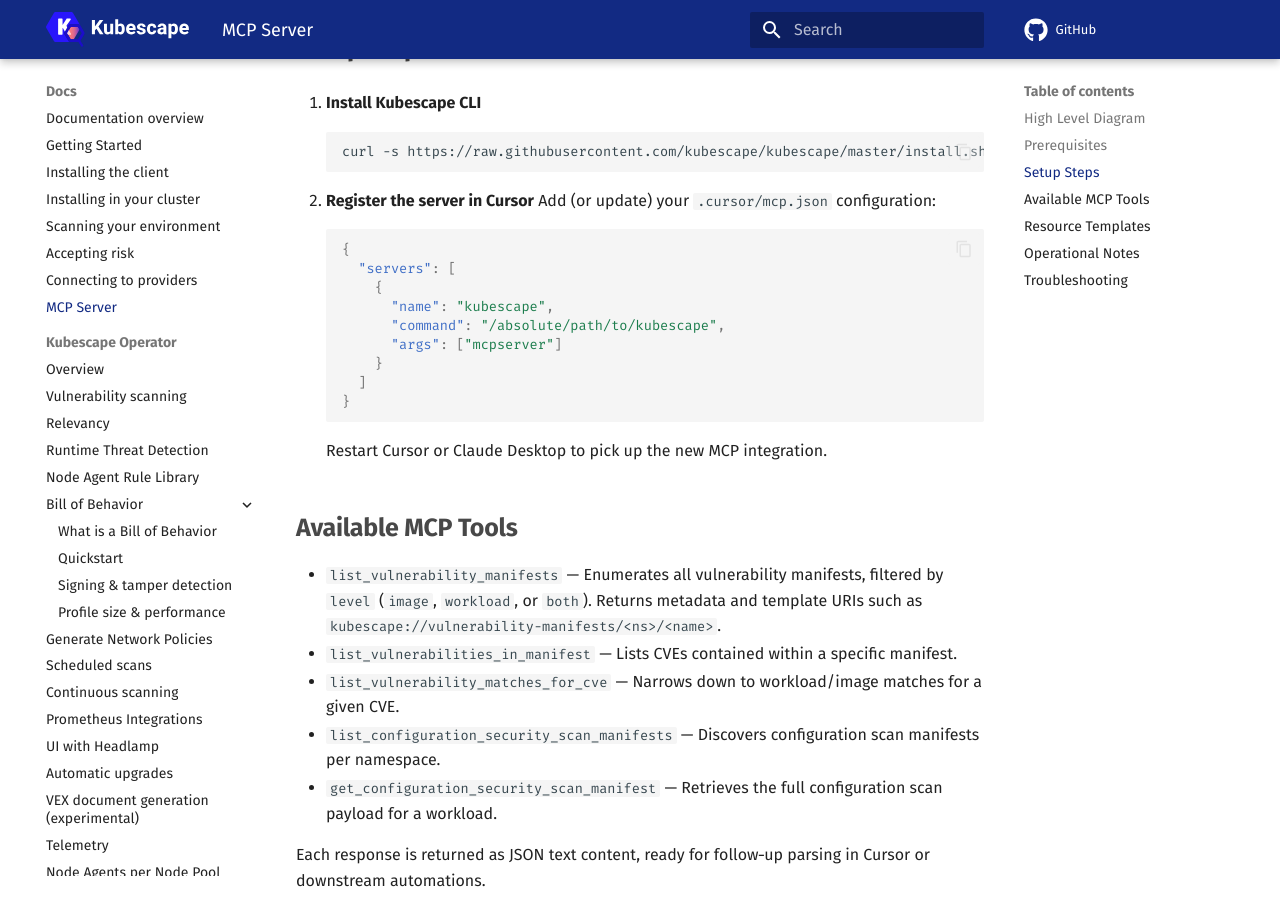
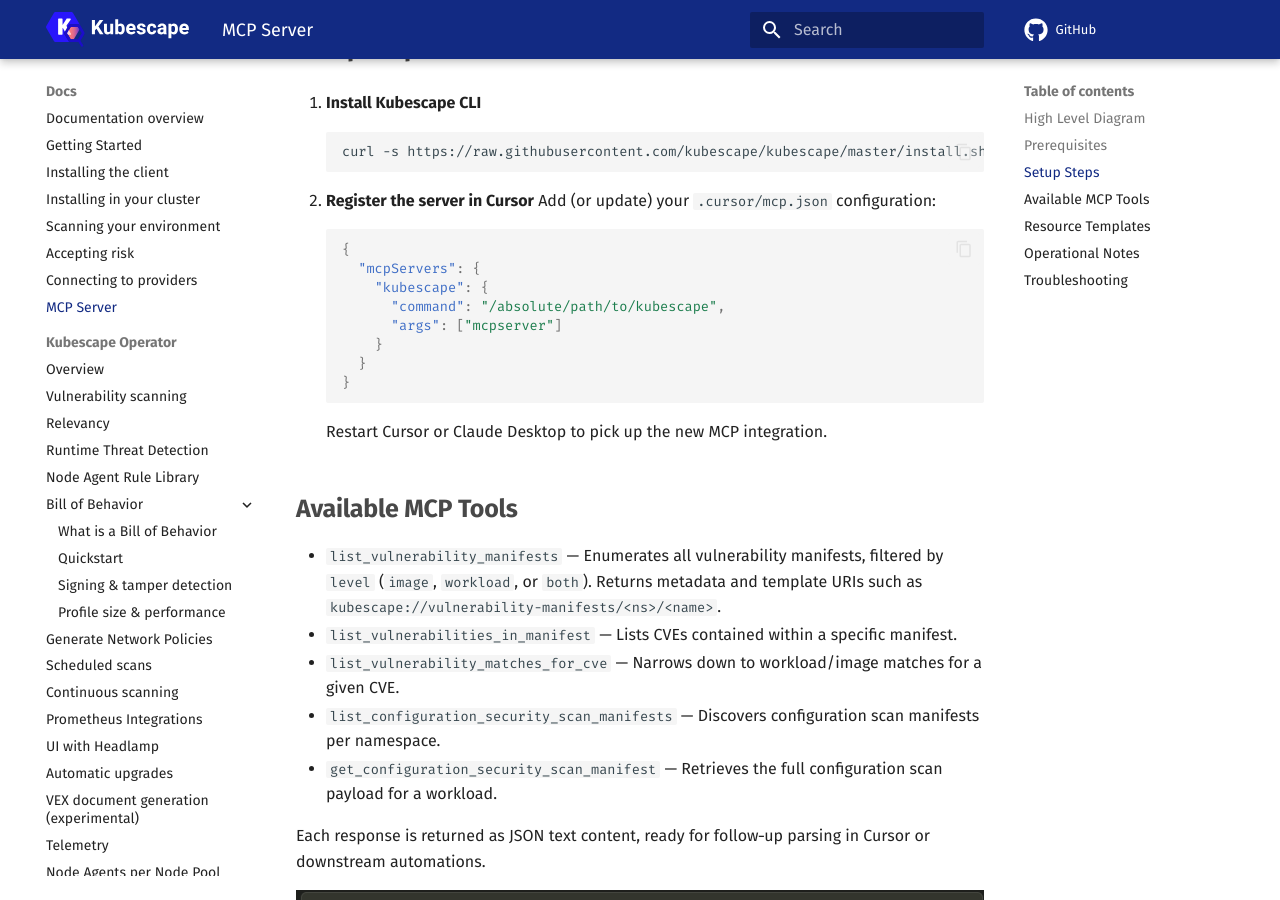
Before and after one commit to kubescape/kubescape.io, an MkDocs documentation site: the page built from docs/docs/mcp-server.md, in a window 1280 px wide and 900 px high, scrolled down 740 px. Built offline with MkDocs 1.6.1 and Material for MkDocs 9.7.7, drawn with Linux system fonts in a browser that asks for light colours; comment, search, counter and statistics services are not loaded.

Commit message:
docs: fix Cursor MCP config to use mcpServers
Signed-off-by: manu <kiratcodes99@gmail.com>

````diff
--- a/docs/docs/mcp-server.md
+++ b/docs/docs/mcp-server.md
@@ -55,16 +55,15 @@
    Add (or update) your `.cursor/mcp.json` configuration:
    ```json
    {
-     "servers": [
-       {
-         "name": "kubescape",
+     "mcpServers": {
+       "kubescape": {
          "command": "/absolute/path/to/kubescape",
          "args": ["mcpserver"]
        }
-     ]
+     }
    }
    ```
-   Restart Cursor  or Claude Desktop to pick up the new MCP integration.
+   Restart Cursor or Claude Desktop to pick up the new MCP integration.
 
 <!-- Screenshot placeholder: Cursor MCP configuration -->
 
````
